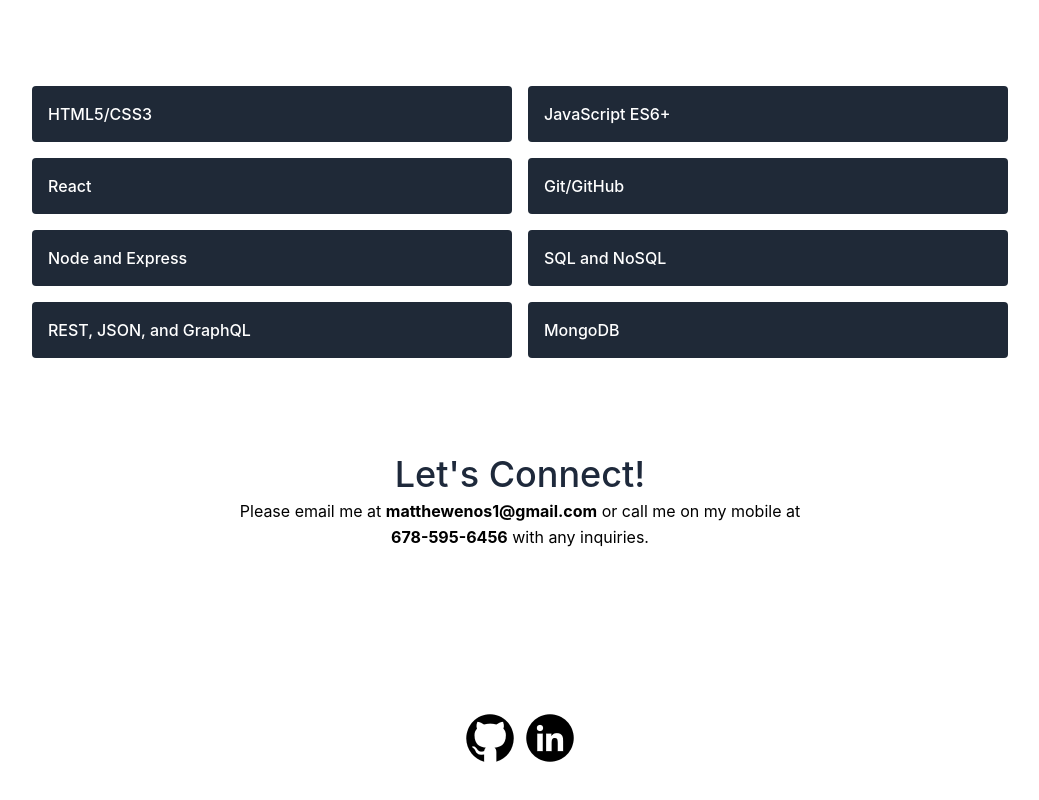
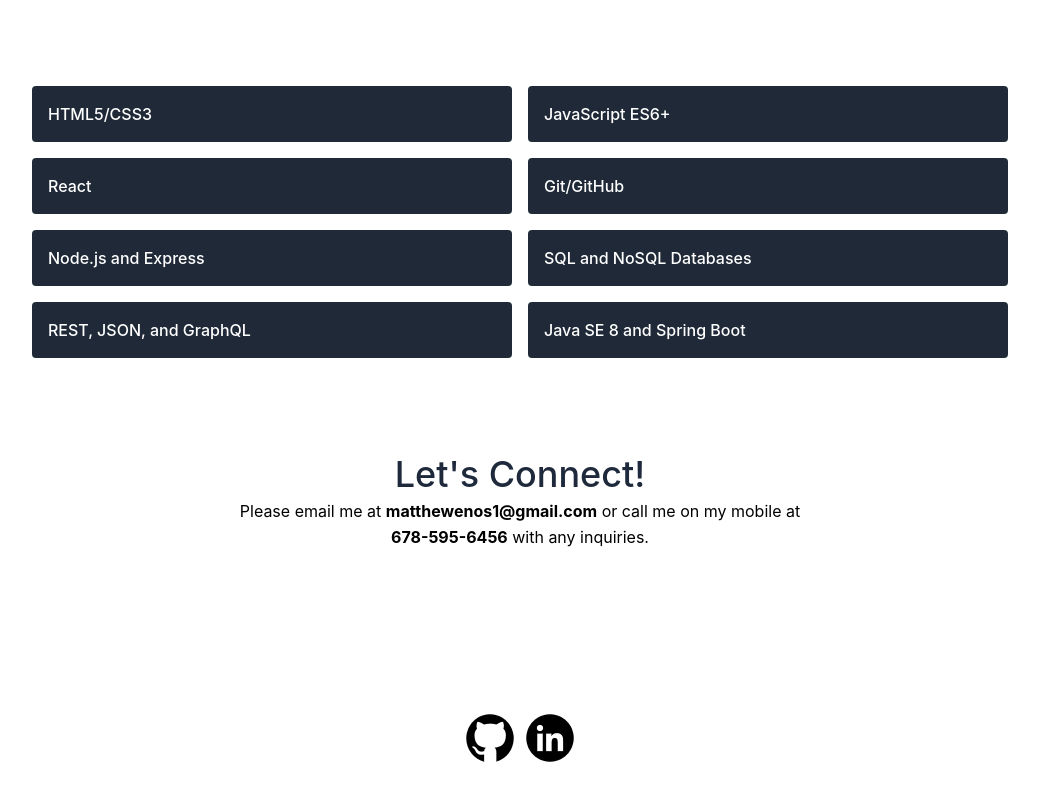
Before and after one commit to mattenos/my-react-portfolio, a React (Create React App) app: page / in a window 1280 px wide. Shown: the part 1755-2555 px from the top of the page, without its empty margins (120-1159 px from the left). Built offline with nearby package versions, Linux system fonts and the light colour scheme.

Commit message:
update skills

```diff
--- a/src/data.js
+++ b/src/data.js
@@ -33,4 +33,4 @@ export const projects = [
     },
   ];
 
-export const skills = ['HTML5/CSS3', 'JavaScript ES6+', 'React', 'Git/GitHub', 'Node and Express', 'SQL and NoSQL', 'REST, JSON, and GraphQL', 'MongoDB']
+export const skills = ['HTML5/CSS3', 'JavaScript ES6+', 'React', 'Git/GitHub', 'Node.js and Express', 'SQL and NoSQL Databases', 'REST, JSON, and GraphQL', 'Java SE 8 and Spring Boot']
```
